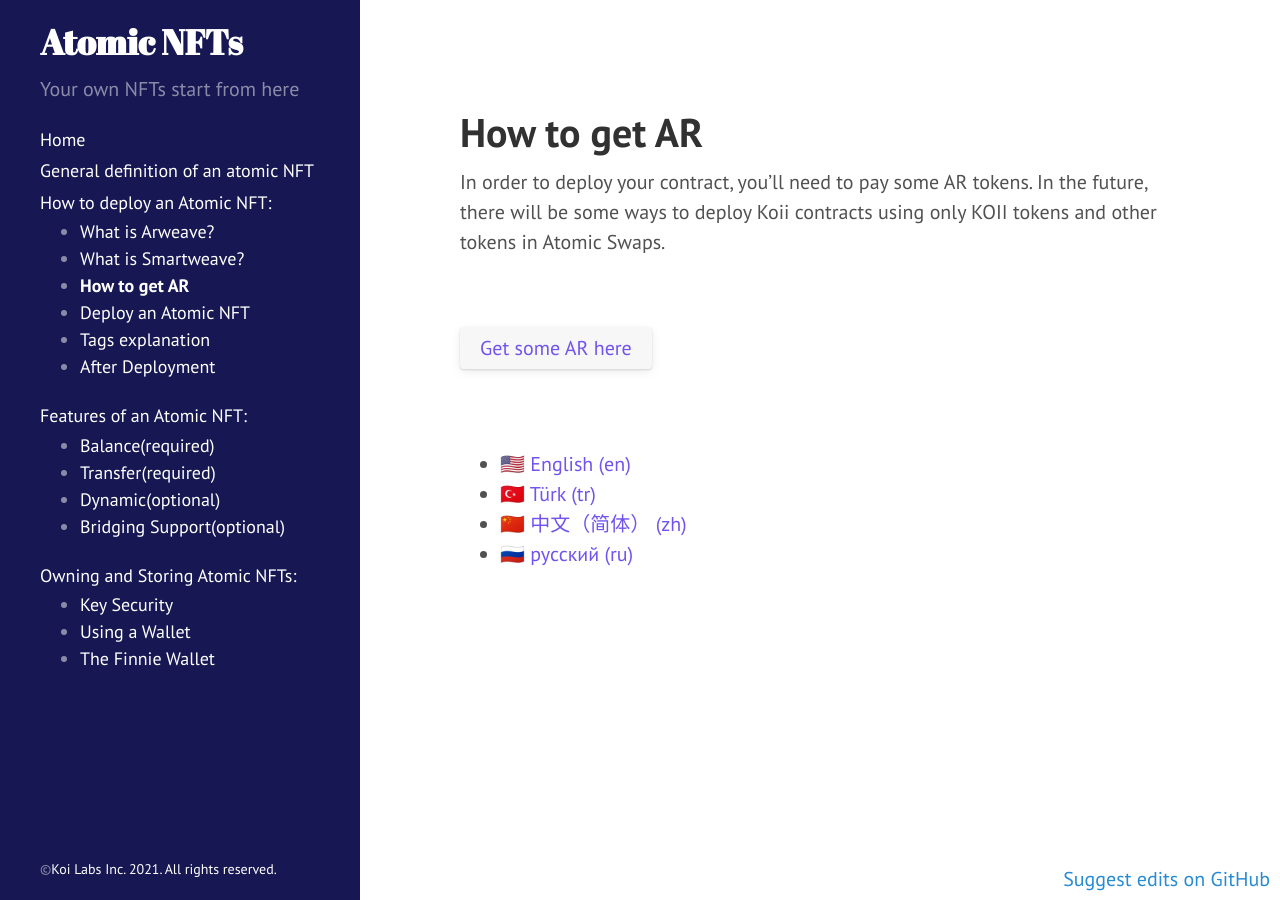
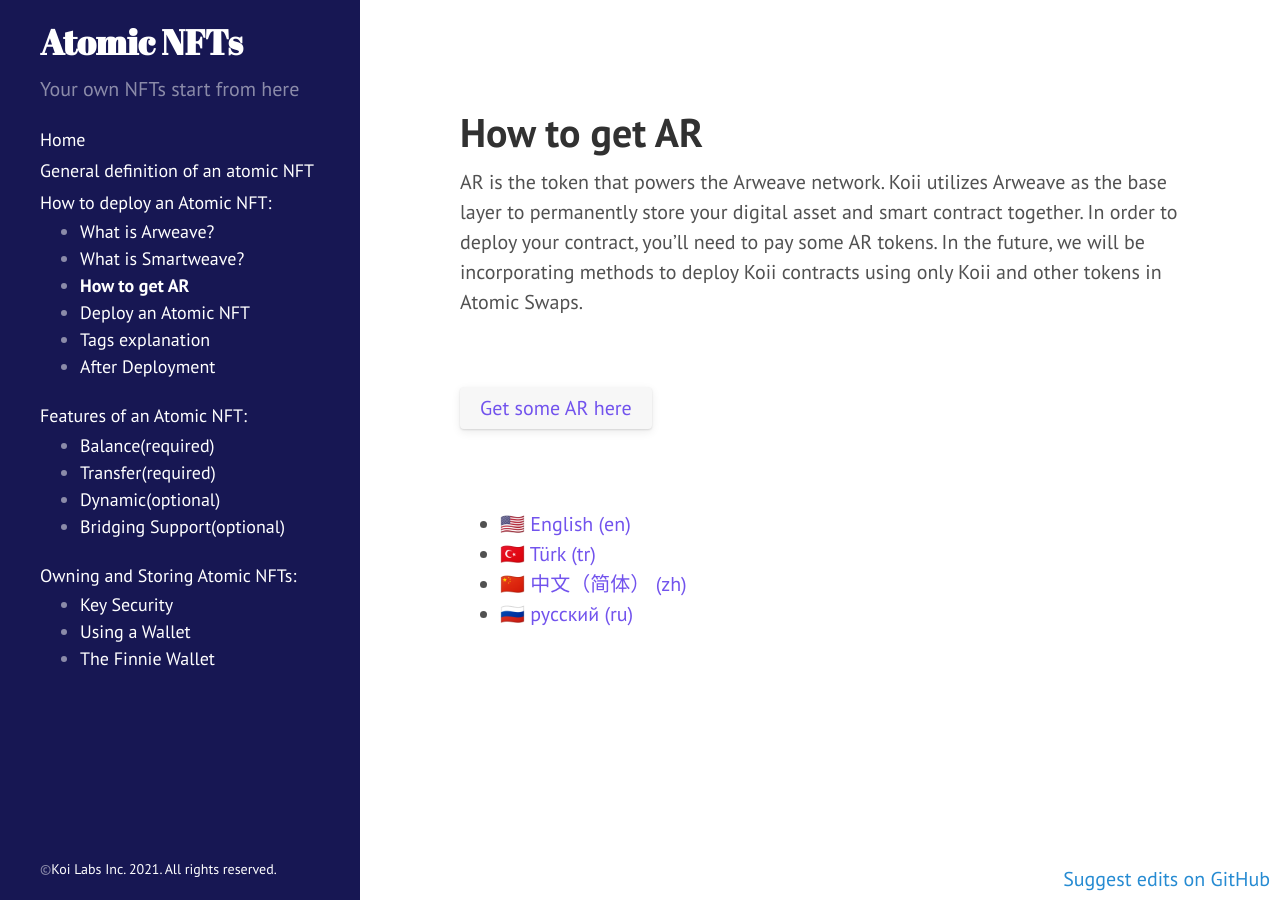
Before and after one commit to atomic-nfts/site, a Jekyll site: the page built from en/how-to-get-AR.md, in a window 1280 px wide. Built offline with Jekyll 4.4.1, drawn with Linux system fonts in a browser that asks for light colours; nearby versions of some CDN libraries.

Commit message:
Update how-to-get-AR.md

```diff
--- a/en/how-to-get-AR.md
+++ b/en/how-to-get-AR.md
@@ -9,7 +9,7 @@
 
 # How to get AR
 
-In order to deploy your contract, you’ll need to pay some AR tokens. In the future, there will be some ways to deploy Koii contracts using only KOII tokens and other tokens in Atomic Swaps.
+AR is the token that powers the Arweave network. Koii utilizes Arweave as the base layer to permanently store your digital asset and smart contract together. In order to deploy your contract, you’ll need to pay some AR tokens. In the future, we will be incorporating methods to deploy Koii contracts using only Koii and other tokens in Atomic Swaps.
 
 <br>
 
```
